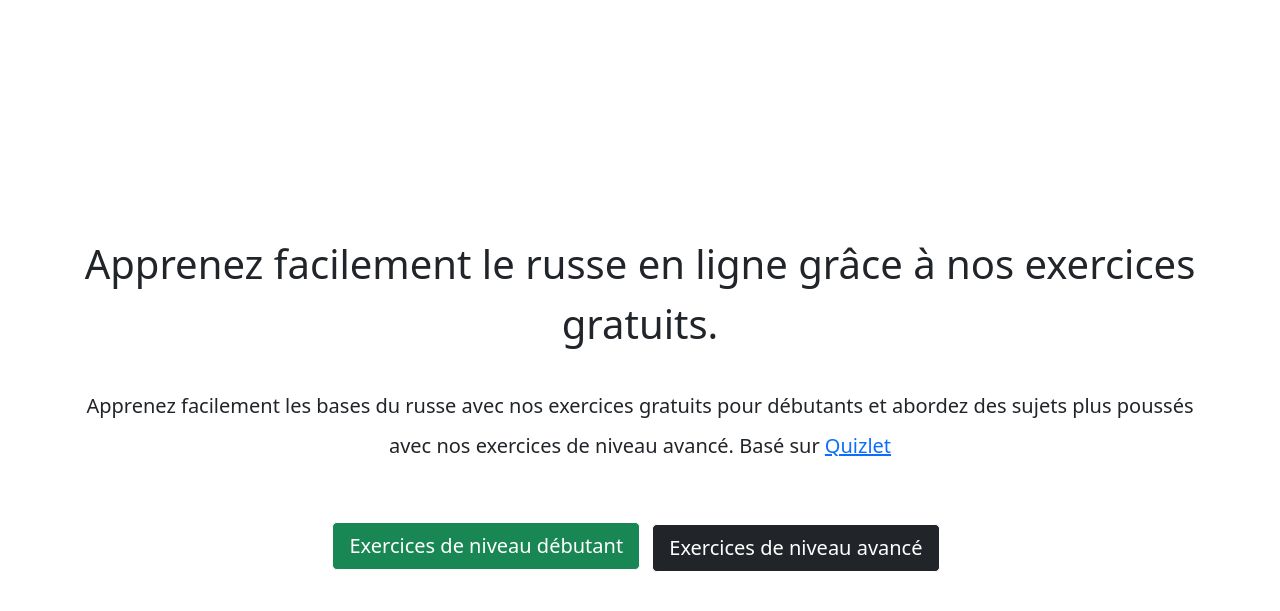
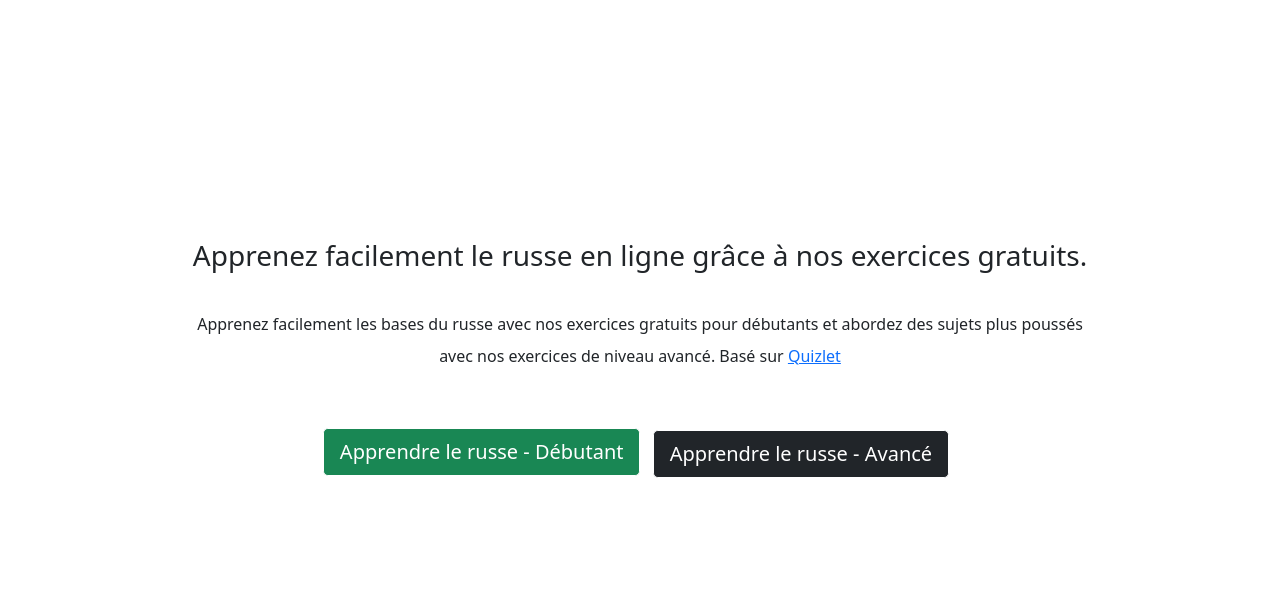
Before and after one commit to kekea1/store-analyser, a Flask app: page / in a window 1280 px wide. Shown: the part 56-667 px from the top of the page. Run offline with Flask 2, Linux system fonts and the light colour scheme.

Commit message:
Update home.html

```diff
--- a/templates/home.html
+++ b/templates/home.html
@@ -2,10 +2,10 @@
 
 {% block header_perso %}
 
-    <title>Apprendre le russe facilement et en ligne avec des exercices gratuits </title>
+    <title>Apprendrelerusse - Apprendre le russe gratuitement et en ligne  </title>
 
-<meta name="description" content="Apprendre facilement le russe en ligne grâce à des exercices gratuits.
-Apprendre facilement et gratuitement du vocabulaire russe de niveau débutant à avancé avec les exercices de Apprendrelerusse. Basé sur Quizlet.">
+<meta name="description" content="Vous avez envie d'apprendre le russe gratuitement et en ligne sans savoir comment.
+Dans ce cas, cliquez et réalisez votre rêve grâce à nos cours. Basé sur Quizlet.">
 
 {% include "only_for_index.html" %}
 
@@ -19,19 +19,19 @@ Apprendre facilement et gratuitement du vocabulaire russe de niveau débutant à
 {% block corps %}
 
 
-    <div class=" container-fluid align-items-center text-center w-100 h-100" style=' margin-top:17%'>
+    <main class=" container-fluid align-items-center text-center w-100 h-100" style=' margin-top:17%'>
         <br><br>
         <br>
 
-    <h1 class="fh-3 lh-base">Apprenez facilement le russe en ligne grâce à nos exercices gratuits.</h1><br>
-     <h2 class="fh-6 lead lh-lg"> Apprenez facilement les bases du russe avec nos exercices gratuits pour débutants et abordez des sujets plus poussés <br>
+    <h1 class="fs-3 lh-base">Apprenez facilement le russe en ligne grâce à nos exercices gratuits.</h1><br>
+     <h2 class="fs-6 lead lh-lg"> Apprenez facilement les bases du russe avec nos exercices gratuits pour débutants et abordez des sujets plus poussés <br>
          avec nos exercices de niveau avancé.
         Basé sur <a href="https://www.quizlet.com">Quizlet</a>
     </h2>
     <br><br>
-     <a href="/general/" class="btn btn-lg btn-success lead border-white bg-blue me-2 mb-1" role="button"> Exercices de niveau débutant </a>
-      <a href="/precis/" class="btn btn-lg btn-dark lead border-white bg-blue me-2" role="button"> Exercices de niveau avancé </a>
+     <a href="/general/" class="btn btn-lg btn-success lead border-white bg-blue me-2 mb-1" role="button"> Apprendre le russe - Débutant</a>
+      <a href="/precis/" class="btn btn-lg btn-dark lead border-white bg-blue me-2" role="button">Apprendre le russe - Avancé</a>
 
-  </div>
+  </main>
 
 {% endblock %}
```
